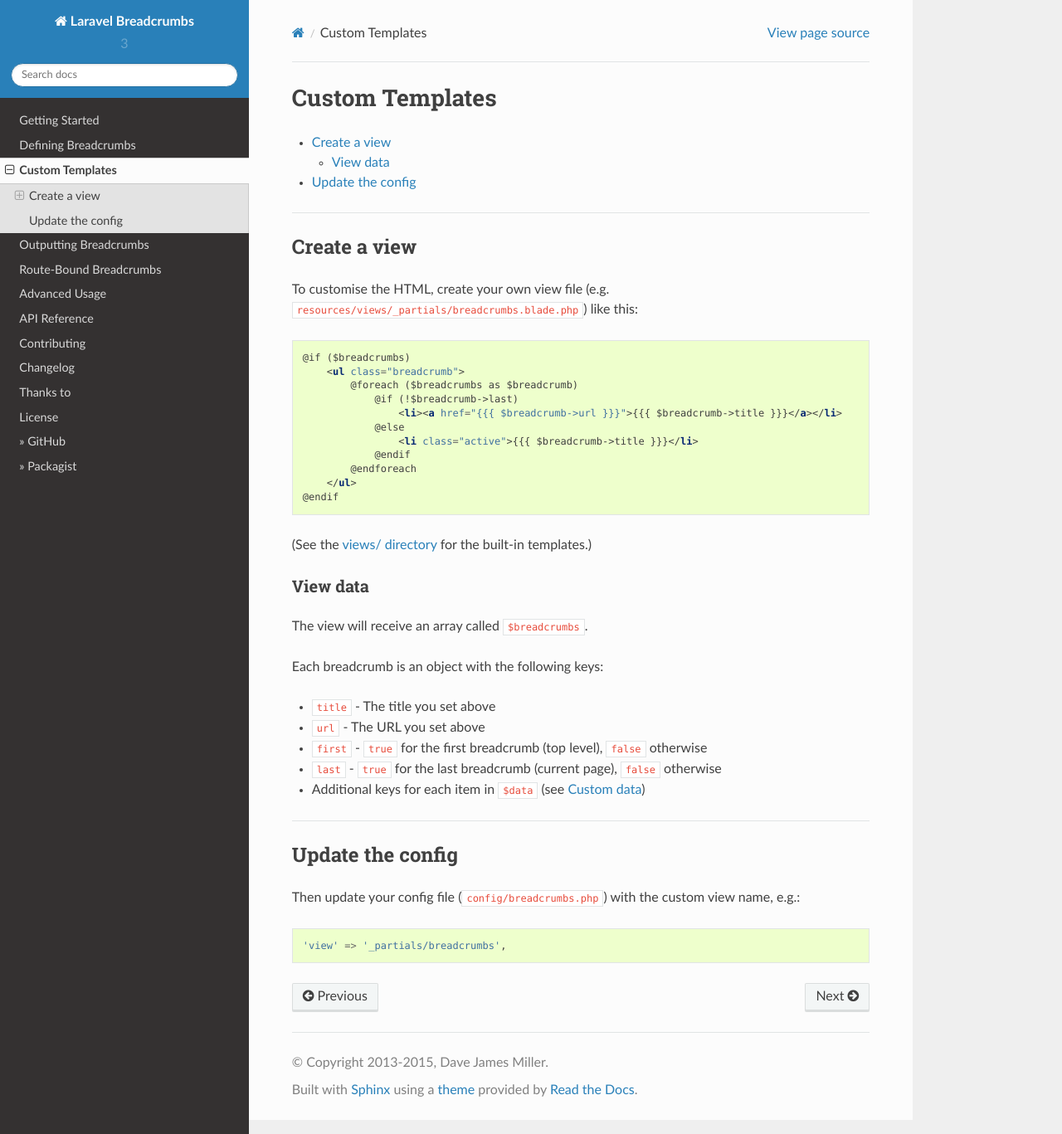
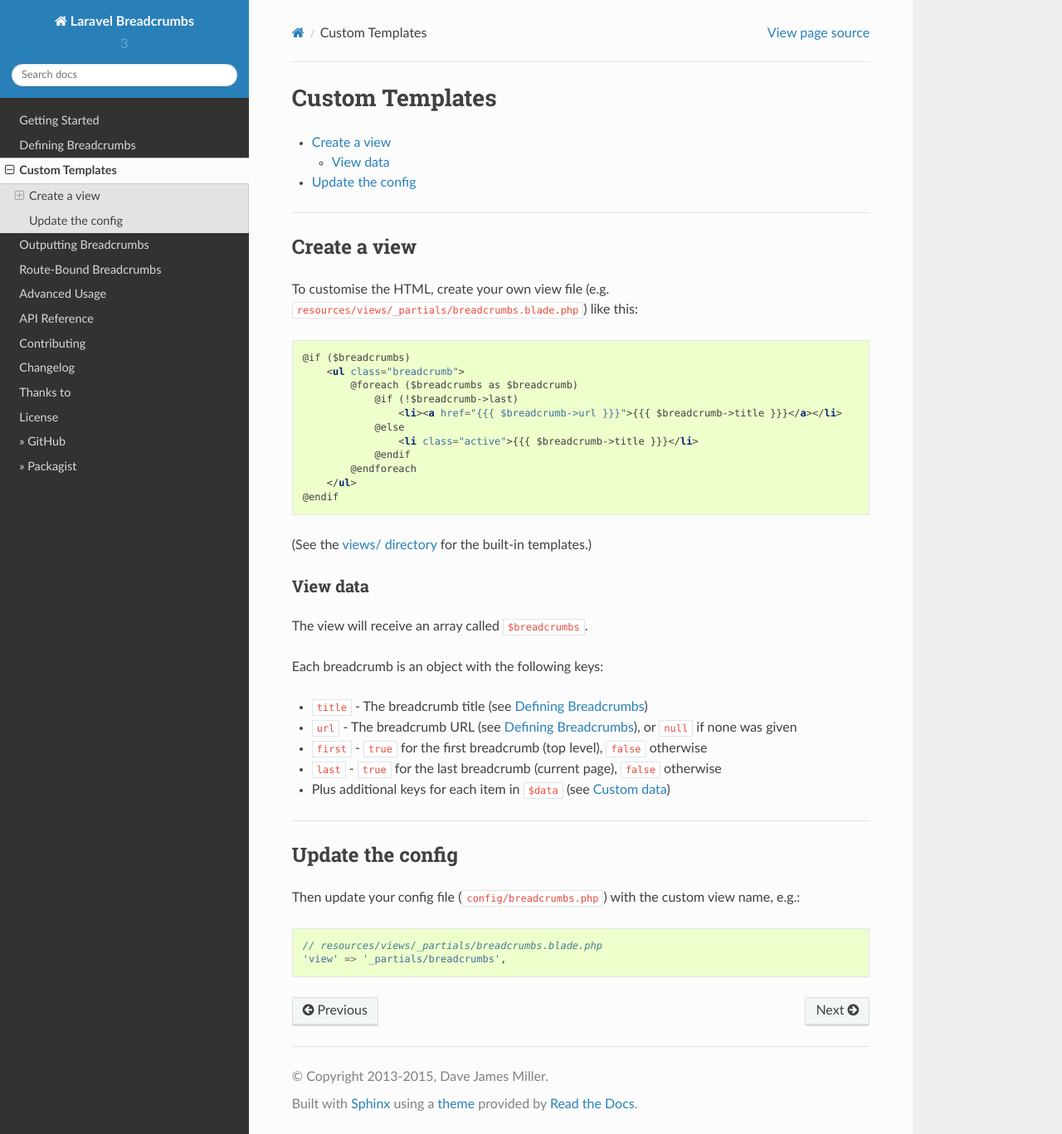
Before and after one commit to d13r/laravel-breadcrumbs, a Sphinx documentation site: the page built from docs/templates.rst, in a window 1280 px wide and 1367 px high. Shown: the whole window at 83% size. Built offline with Sphinx 7.4.7 and the Read the Docs theme 2.0.0, drawn with Linux system fonts in a browser that asks for light colours.

Commit message:
Update templates.rst

```diff
--- a/docs/templates.rst
+++ b/docs/templates.rst
@@ -41,11 +41,11 @@
 
 Each breadcrumb is an object with the following keys:
 
-- ``title`` - The title you set above
-- ``url`` - The URL you set above
+- ``title`` - The breadcrumb title (see :doc:`defining`)
+- ``url`` - The breadcrumb URL (see :doc:`defining`), or ``null`` if none was given
 - ``first`` - ``true`` for the first breadcrumb (top level), ``false`` otherwise
 - ``last`` - ``true`` for the last breadcrumb (current page), ``false`` otherwise
-- Additional keys for each item in ``$data`` (see :ref:`custom-data`)
+- Plus additional keys for each item in ``$data`` (see :ref:`custom-data`)
 
 
 ================================================================================
@@ -56,4 +56,5 @@
 
 .. code-block:: php
 
+    // resources/views/_partials/breadcrumbs.blade.php
     'view' => '_partials/breadcrumbs',
```
